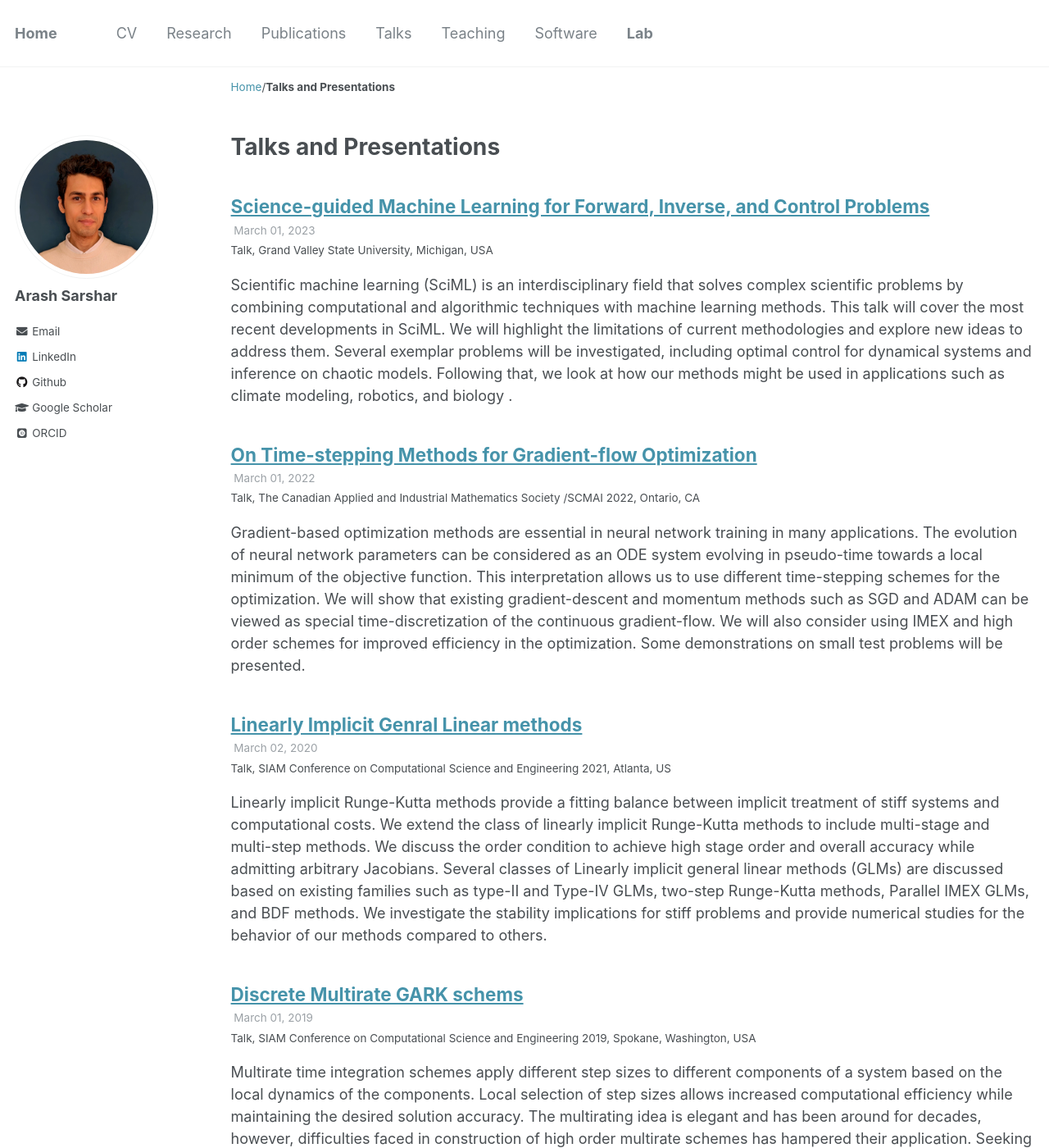
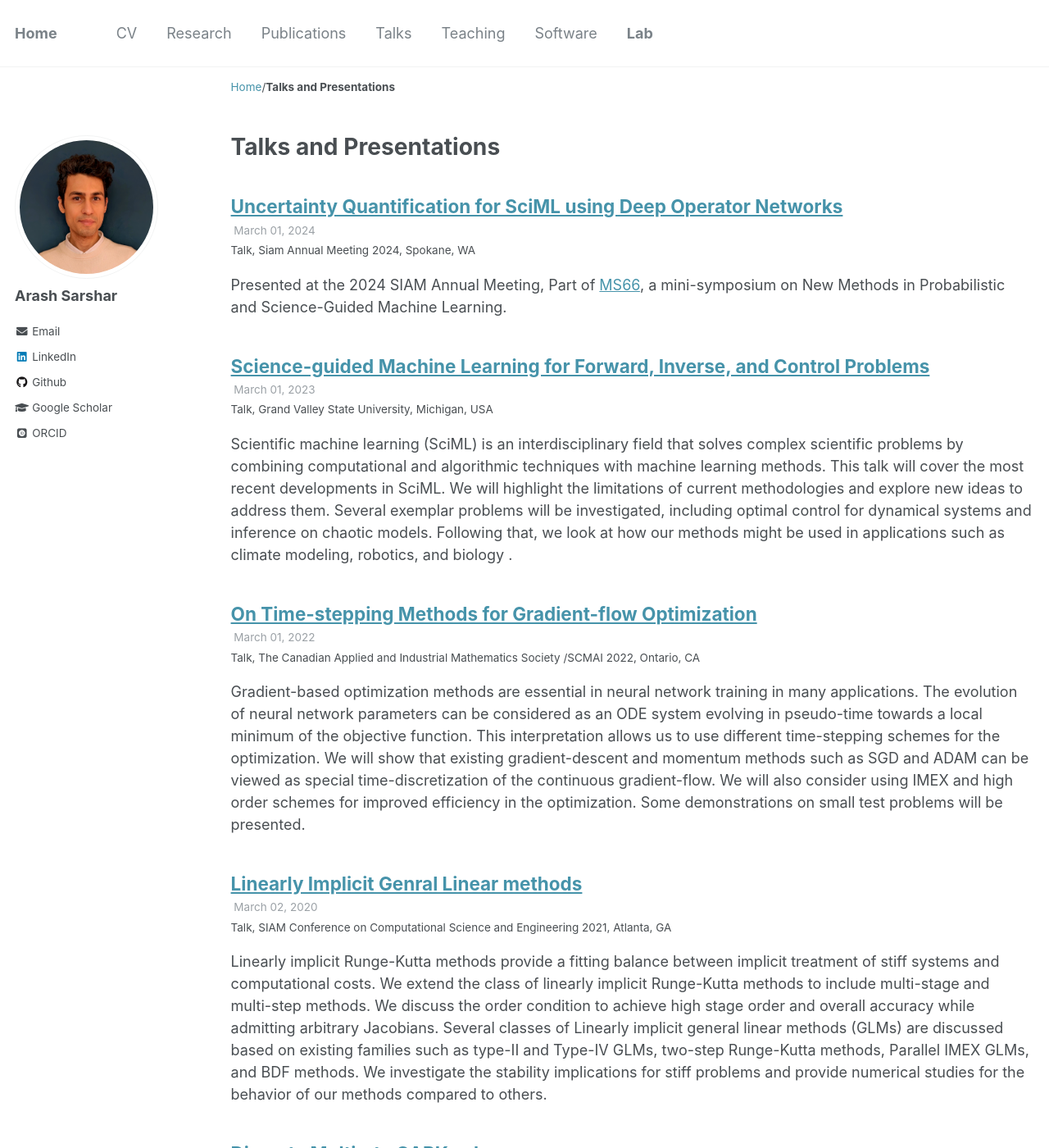
Before and after one commit to elswit/personal-website, a Jekyll site: the page built from _pages/talks.html, in a window 1280 px wide and 1400 px high. Shown: the whole window at 82% size. Built offline with Jekyll 4.4.1, drawn with Linux system fonts in a browser that asks for light colours; some web fonts are replaced; some of the changed text lies outside the part shown.

Commit message:
added An24 talk

```diff
--- /dev/null
+++ b/_talks/AN24.md
@@ -0,0 +1,14 @@
+---
+title: "Uncertainty Quantification for SciML using Deep Operator Networks"
+collection: talks
+type: "Talk"
+permalink: /talks/AN24
+venue: "Siam Annual Meeting 2024"
+date: 2024-03-01
+location: "Spokane, WA"
+---
+
+Presented at the 2024 SIAM Annual Meeting, Part of [MS66](https://youtu.be/1iTHm9u9lr0?feature=shared), a mini-symposium on New Methods in Probabilistic and Science-Guided Machine Learning.
+
+
+[Video](https://youtu.be/1iTHm9u9lr0?feature=shared)
--- a/_talks/GLM-ROS.md
+++ b/_talks/GLM-ROS.md
@@ -5,7 +5,7 @@ type: "Talk"
 permalink: /talks/GLM-ROS
 venue: "SIAM Conference on Computational Science and Engineering 2021"
 date: 2020-03-02
-location: "Atlanta, US"
+location: "Atlanta, GA"
 ---
 Linearly implicit Runge-Kutta methods provide a fitting balance between implicit treatment of stiff systems and computational costs. We extend the class of linearly implicit Runge-Kutta methods to include multi-stage and multi-step methods. We discuss the order condition to achieve high stage order and overall accuracy while admitting arbitrary Jacobians. Several classes of Linearly implicit general linear methods (GLMs) are discussed based on existing families such as type-II and Type-IV GLMs, two-step Runge-Kutta methods, Parallel IMEX GLMs, and BDF methods. We investigate the stability implications for stiff problems and provide numerical studies for the behavior of our methods compared to others.
 
--- a/_talks/MRGARK.md
+++ b/_talks/MRGARK.md
@@ -5,7 +5,7 @@ type: "Talk"
 permalink: /talks/MRGARK
 venue: "SIAM Conference on Computational Science and Engineering 2019"
 date: 2019-03-01
-location: "Spokane, Washington, USA"
+location: "Spokane, WA"
 ---
 
 Multirate time integration schemes apply different step sizes to different components of a system based on the local dynamics of the components. Local selection of step sizes allows increased computational efficiency while maintaining the desired solution accuracy. The multirating idea is elegant and has been around for decades, however, difficulties faced in construction of high order multirate schemes has hampered their application. Seeking to overcome these challenges, our work focuses on the design of high-order multirate methods using the theoretical framework of _generalized additive Runge-Kutta (GARK)_ methods, which provides the generic order conditions and the stability analyses. Of special interest is deriving methods that avoid unnecessary coupling between the components of the system, and allow straightforward transition to different step sizes between the steps. We present Multirate GARK schemes of up to order four that are explicit-explicit, implicit-explicit, and explicit-implicit in different components. We present numerical experiments illustrating the performance of these new schemes.
```
Also changed, not shown: _research/sci-ml.md (+1 -8 lines).
